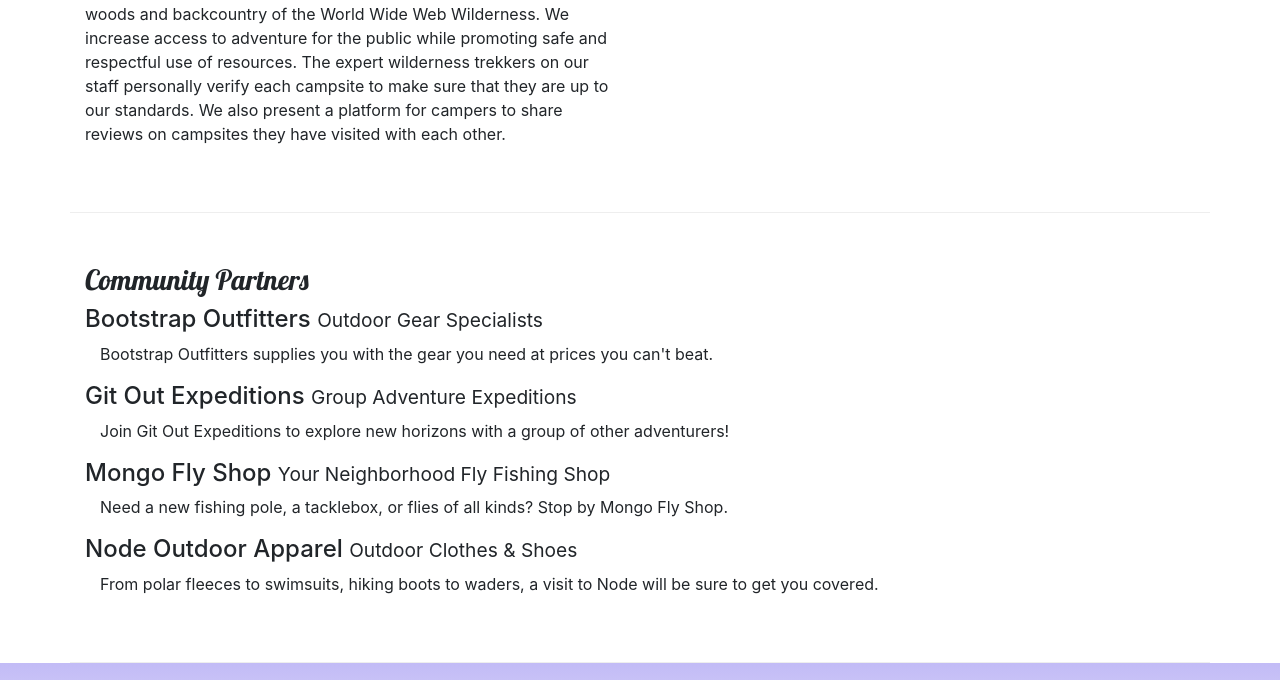
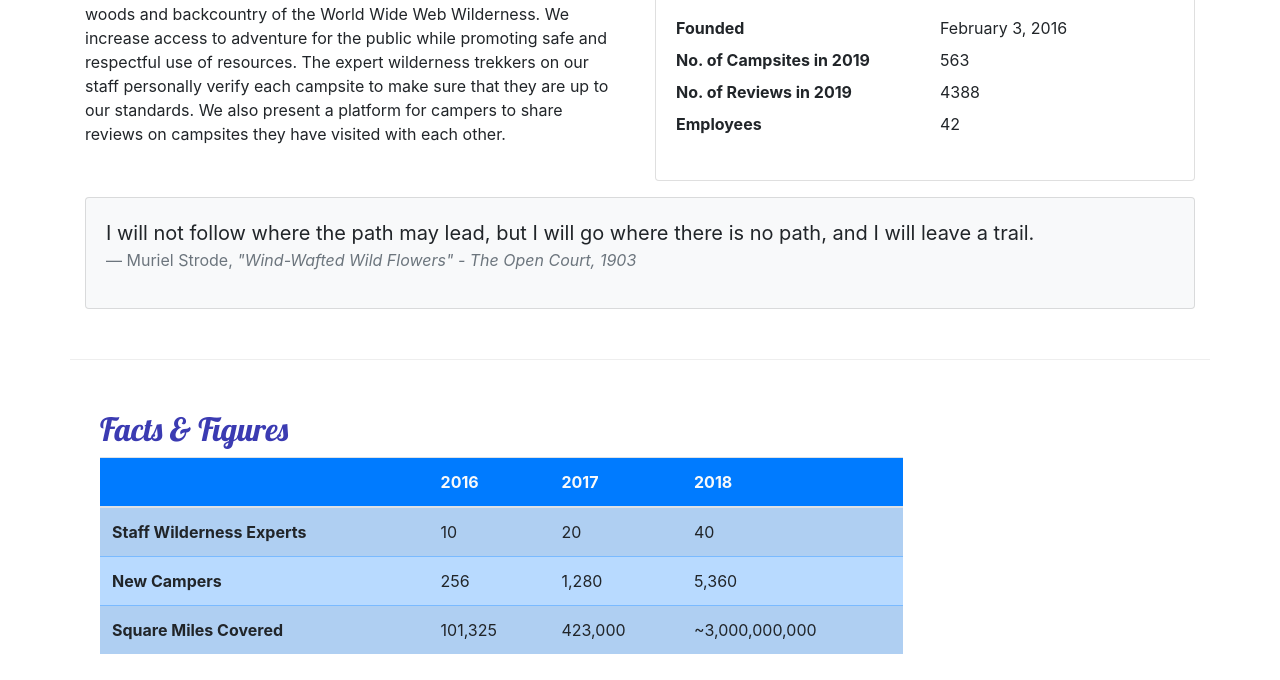
Before and after one commit to 8BitUser/first-bootstrap, a website: page aboutus.html in a window 1280 px wide. Shown: the part 467-1147 px from the top of the page. Drawn offline with nearby package versions, Linux system fonts and the light colour scheme.

Commit message:
Tables and Cards

```diff
--- a/aboutus.html
+++ b/aboutus.html
@@ -61,47 +61,86 @@
             </div>
         </div>
 
-        <div>
             <div class="container">
               <div class="row row-content">
                 <div class="col-sm-6">
                     <h3>Our Mission</h3>
-                  <p>We present a curated database of the best campsites in the vast woods and backcountry of the World Wide Web Wilderness. We increase access to adventure for the public while promoting safe and respectful use of resources. The expert wilderness trekkers on our staff personally verify each campsite to make sure that they are up to our standards. We also present a platform for campers to share reviews on campsites they have visited with each other.</p>
+                    <p>We present a curated database of the best campsites in the vast woods and backcountry of the World Wide Web Wilderness. We increase access to adventure for the public while promoting safe and respectful use of resources. The expert wilderness trekkers on our staff personally verify each campsite to make sure that they are up to our standards. We also present a platform for campers to share reviews on campsites they have visited with  each other.</p>
                 </div>
+                <div class="col-sm-6">
+                    <div class="card">
+                        <h3 class="card-header bg-primary text-white">Facts At a Glance</h3>
+                        <div class="card-body">
+                            <dl class="row">
+                                <dt class="col-6">Founded</dt>
+                                <dd class="col-6">February 3, 2016</dd>
+                                <dt class="col-6">No. of Campsites in 2019</dt>
+                                <dd class="col-6">563</dd>
+                                <dt class="col-6">No. of Reviews in 2019</dt>
+                                <dd class="col-6">4388</dd>
+                                <dt class="col-6">Employees</dt>
+                                <dd class="col-6">42</dd>
+                            </dl>
                         </div>
                     </div>
                 </div>
 
-        <div>
-            <div>
+                <div class="col">
+                    <div class="card bg-light mt-3">
+                        <blockquote class="blockquote card-body">
+                            <p class="mb-0">I will not follow where the path may lead, but I will go where there is no path, and I will leave a trail.</p>
+                            <footer class="blockquote-footer">Muriel Strode,
+                                <cite title="Source Title">"Wind-Wafted Wild Flowers" -
+                                    The Open Court, 1903
+                                </cite>
+                            </footer>
+                        </blockquote>
+                    </div>
+                </div>
+            </div>
+
             <div class="container">
               <div class="row row-content">
-                  <div class="col">
-                    <h3>Community Partners</h3>
-                    <h4>Bootstrap Outfitters <small>Outdoor Gear Specialists</small></h4>
-                  <div class="col d-none d-sm-block">
-                    <p>Bootstrap Outfitters supplies you with the gear you need at prices you can't beat.</p>
-                  </div>
-                    <h4>Git Out Expeditions <small>Group Adventure Expeditions</small></h4>
-                  <div class="col d-none d-sm-block">
-                    <p>Join Git Out Expeditions to explore new horizons with a group of other adventurers!</p>
-                  </div>
-                    <h4>Mongo Fly Shop <small>Your Neighborhood Fly Fishing Shop</small></h4>
-                  <div class="col d-none d-sm-block">
-                    <p>Need a new fishing pole, a tacklebox, or flies of all kinds? Stop by Mongo Fly Shop.</p>
-                  </div>
-                    <h4>Node Outdoor Apparel <small>Outdoor Clothes & Shoes</small></h4>
-                  <div class="col d-none d-sm-block">
-                    <p>From polar fleeces to swimsuits, hiking boots to waders, a visit to Node will be sure to
-                       get you covered.</p>
-                  </div>
+                <div class="col-sm-9">
+                    <h2>Facts &amp; Figures</h2>
+                    <div class="table-responsive">
+                        <table class="table table-striped">
+                            <thead>
+                                <tr class="bg-primary text-light">
+                                    <th></th>
+                                    <th>2016</th>
+                                    <th>2017</th>
+                                    <th>2018</th>
+                                </tr>
+                            </thead>
+                            <tbody class="table-primary">
+                                <tr>
+                                    <th>Staff Wilderness Experts</th>
+                                    <td>10</td>
+                                    <td>20</td>
+                                    <td>40</td>
+                                </tr>
+                                <tr>
+                                    <th>New Campers</th>
+                                    <td>256</td>
+                                    <td>1,280</td>
+                                    <td>5,360</td>
+                                </tr>
+                                <tr>
+                                    <th>Square Miles Covered</th>
+                                    <td>101,325</td>
+                                    <td>423,000</td>
+                                    <td>~3,000,000,000</td>
+                                </tr>
+                            </tbody>
+                          </table>
                         </div>
                       </div>
                     </div>
                   </div>
                 </div>
 
-    <footer>
+           <footer class="site-footer">
             <div class="container">
                 <div class="row">
                     <div class="col-4 col-sm-2 offset-1">
--- a/css/styles.css
+++ b/css/styles.css
@@ -14,7 +14,7 @@ header h2 {
     color:rgb(209, 209, 254);
 }
 
-footer {
+.site-footer {
     background-image: linear-gradient(#c2bbf6, white);
     padding: 20px 0;
 }
```
Also changed, not shown: contactus.html (+54 -2 lines), index.html (+2 -1 lines). Lines whose indentation alone changed are shown as unchanged.
